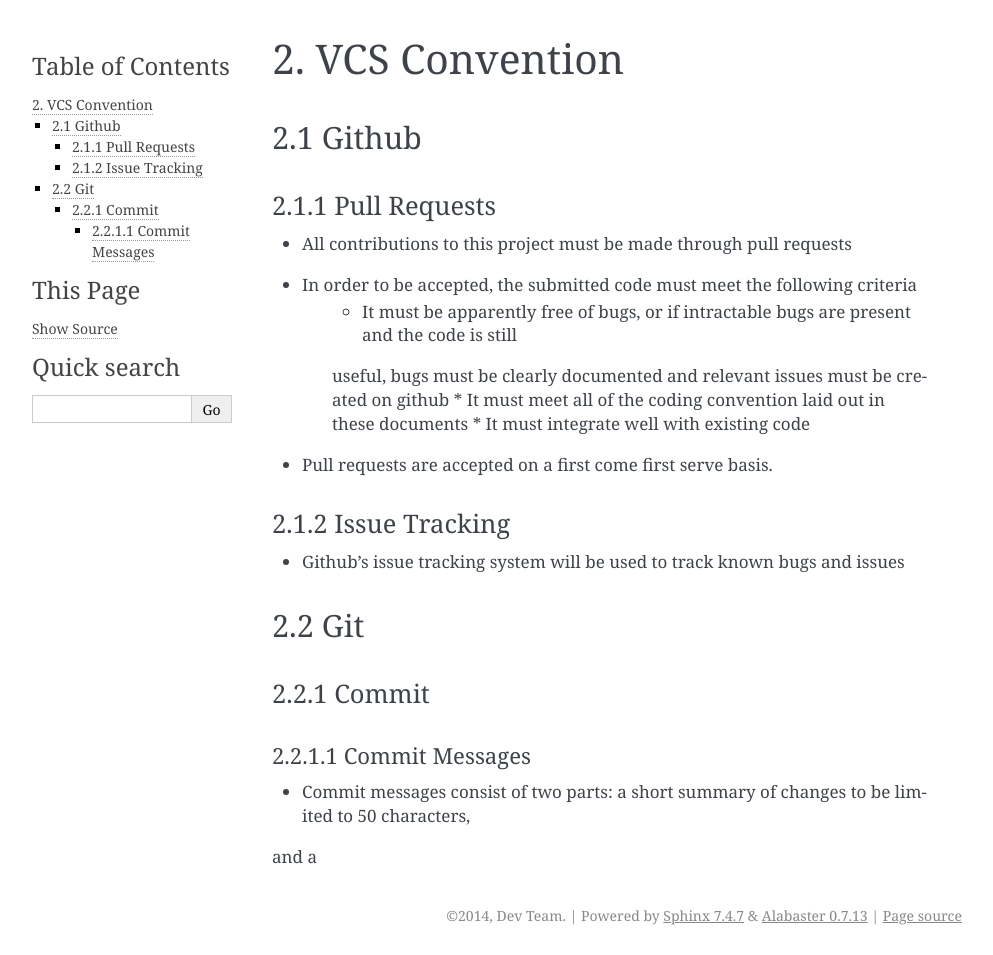
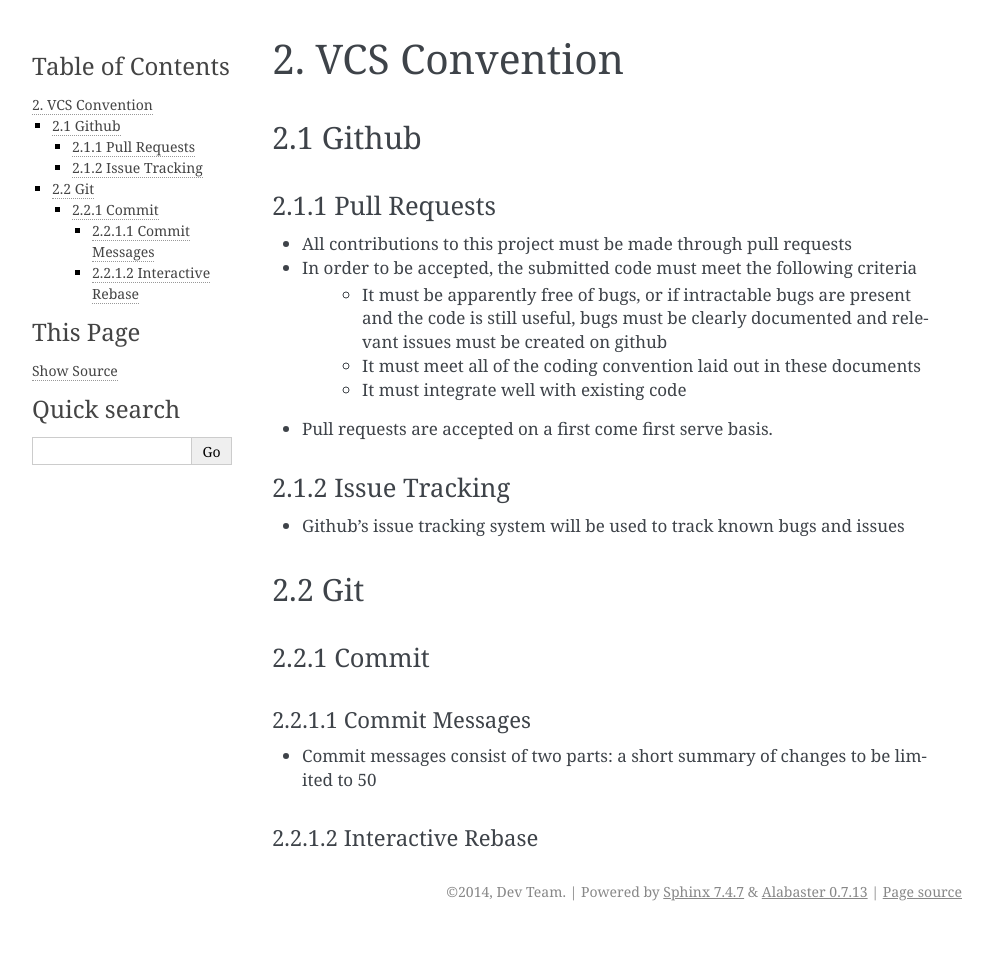
Before and after one commit to AnthonyChiavelli/VisualGitDocs, a Sphinx documentation site: the page built from source/pages/vcs_convention.rst, in a window 1280 px wide. Shown: the whole page, without its empty margins (148-1141 px from the left). Built offline with Sphinx 7.4.7, drawn with Linux system fonts in a browser that asks for light colours; formulas are drawn with MathJax 3; after the commit the page ends 931 px from its top, so only the background shows below that.

```diff
--- a/source/pages/vcs_convention.rst
+++ b/source/pages/vcs_convention.rst
@@ -11,8 +11,7 @@
 --------------------------------------------
 * All contributions to this project must be made through pull requests
 * In order to be accepted, the submitted code must meet the following criteria
-   * It must be apparently free of bugs, or if intractable bugs are present and the code is still
-   useful, bugs must be clearly documented and relevant issues must be created on github
+   * It must be apparently free of bugs, or if intractable bugs are present and the code is still useful, bugs must be clearly documented and relevant issues must be created on github
    * It must meet all of the coding convention laid out in these documents
    * It must integrate well with existing code
 * Pull requests are accepted on a first come first serve basis.
@@ -30,5 +29,7 @@
 2.2.1.1 Commit Messages
 ############################################
 
-* Commit messages consist of two parts: a short summary of changes to be limited to 50 characters,
-and a
+* Commit messages consist of two parts: a short summary of changes to be limited to 50
+
+2.2.1.2 Interactive Rebase
+############################################
```
